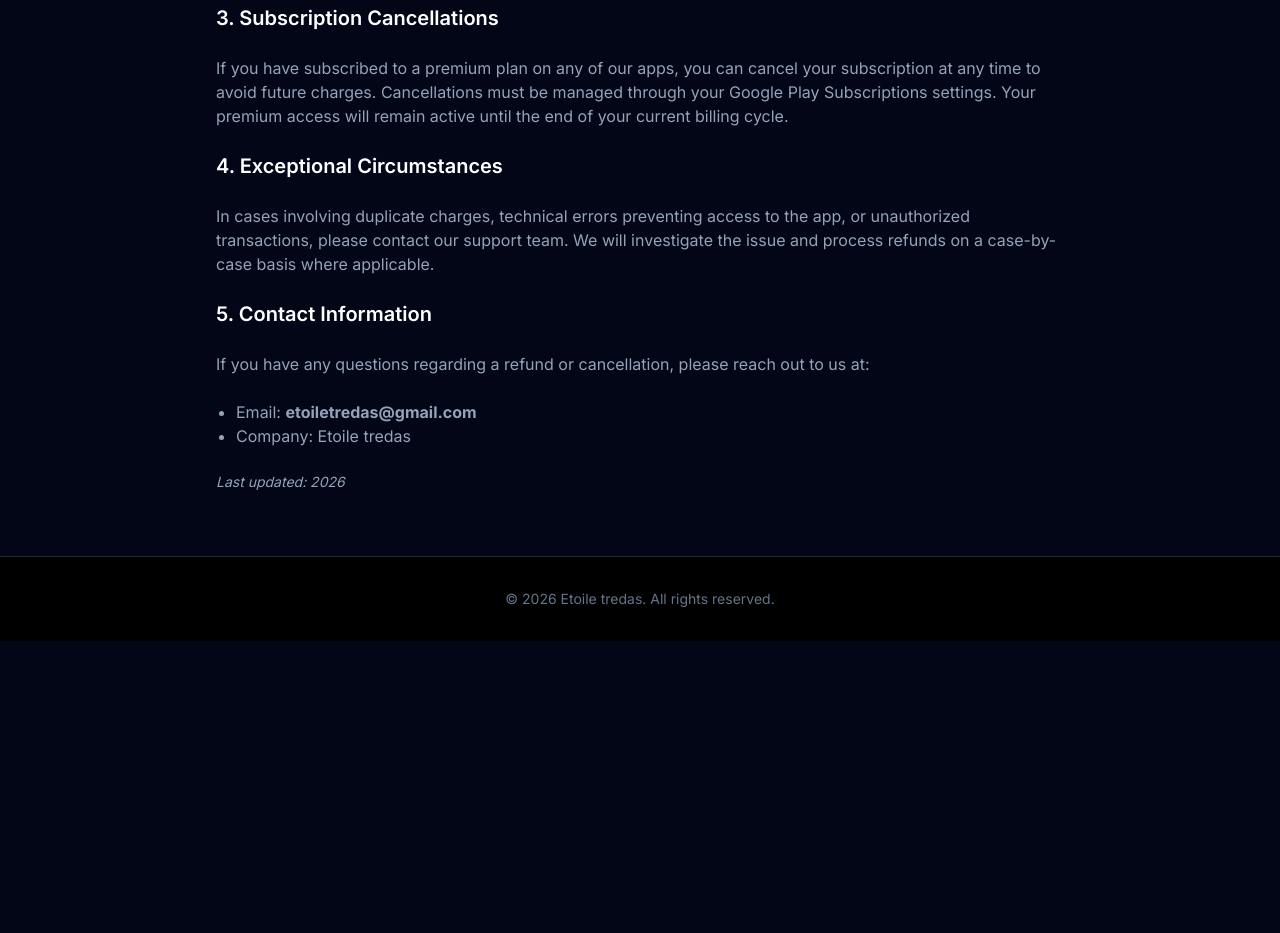
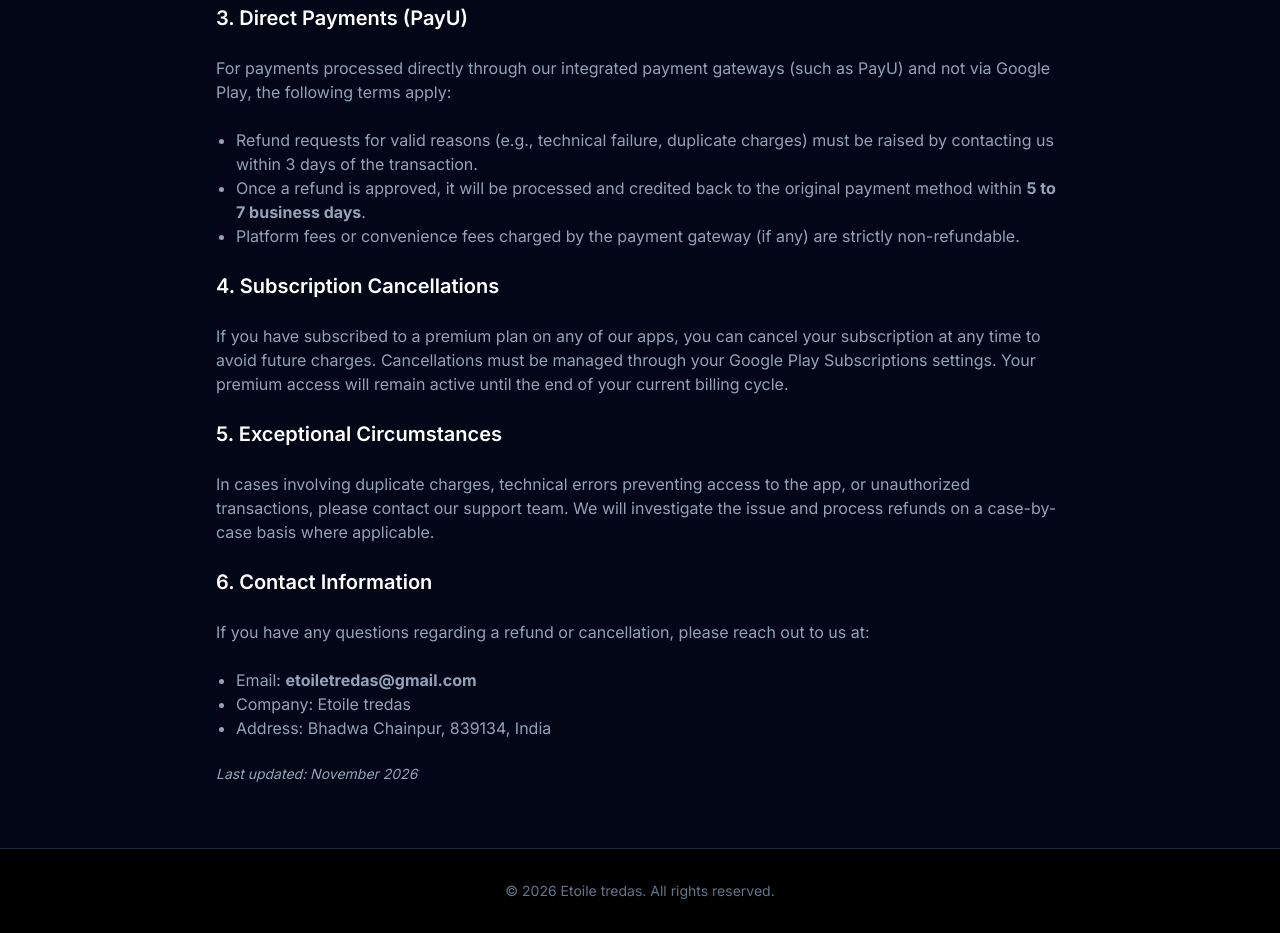
Before and after one commit to etoiletredas-arch/Etoiletredas, a plain HTML site: page refund.html in a window 1280 px wide. Shown: the part 677-1610 px from the top of the page. Before the commit the page ends 1318 px from the top, so only its background shows below. Drawn offline with nearby package versions, Linux system fonts and the light colour scheme.

Commit message:
Add PayU refund policy section to refund.html

```diff
--- a/refund.html
+++ b/refund.html
@@ -43,20 +43,31 @@
                 <li>To request a refund from Google, go to your Google Play account, select "Order History," find the transaction, and select "Request a refund."</li>
             </ul>
 
-            <h2 class="text-xl text-white font-semibold mt-8 mb-4">3. Subscription Cancellations</h2>
+            <!-- New Section Added for PayU -->
+            <h2 class="text-xl text-white font-semibold mt-8 mb-4">3. Direct Payments (PayU)</h2>
+            <p>For payments processed directly through our integrated payment gateways (such as PayU) and not via Google Play, the following terms apply:</p>
+            <ul class="list-disc pl-5 mt-2">
+                <li>Refund requests for valid reasons (e.g., technical failure, duplicate charges) must be raised by contacting us within 3 days of the transaction.</li>
+                <li>Once a refund is approved, it will be processed and credited back to the original payment method within <strong>5 to 7 business days</strong>.</li>
+                <li>Platform fees or convenience fees charged by the payment gateway (if any) are strictly non-refundable.</li>
+            </ul>
+
+            <h2 class="text-xl text-white font-semibold mt-8 mb-4">4. Subscription Cancellations</h2>
             <p>If you have subscribed to a premium plan on any of our apps, you can cancel your subscription at any time to avoid future charges. Cancellations must be managed through your Google Play Subscriptions settings. Your premium access will remain active until the end of your current billing cycle.</p>
 
-            <h2 class="text-xl text-white font-semibold mt-8 mb-4">4. Exceptional Circumstances</h2>
+            <h2 class="text-xl text-white font-semibold mt-8 mb-4">5. Exceptional Circumstances</h2>
             <p>In cases involving duplicate charges, technical errors preventing access to the app, or unauthorized transactions, please contact our support team. We will investigate the issue and process refunds on a case-by-case basis where applicable.</p>
 
-            <h2 class="text-xl text-white font-semibold mt-8 mb-4">5. Contact Information</h2>
+            <h2 class="text-xl text-white font-semibold mt-8 mb-4">6. Contact Information</h2>
             <p>If you have any questions regarding a refund or cancellation, please reach out to us at:</p>
             <ul class="list-disc pl-5 mt-2">
                 <li>Email: <strong>etoiletredas@gmail.com</strong></li>
                 <li>Company: Etoile tredas</li>
+                <!-- Address Added Here -->
+                <li>Address: Bhadwa Chainpur, 839134, India</li>
             </ul>
 
-            <p class="mt-8 text-sm italic">Last updated: 2026</p>
+            <p class="mt-8 text-sm italic">Last updated: November 2026</p>
         </div>
     </main>
 
```
